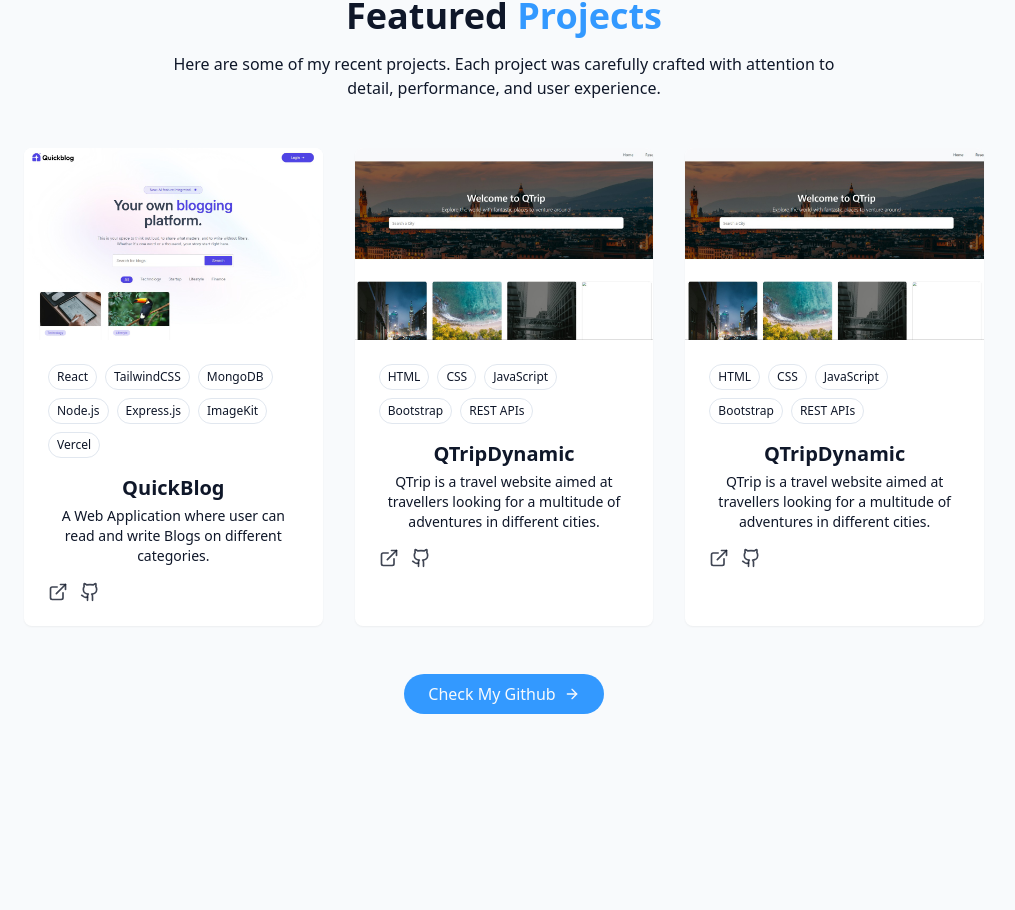
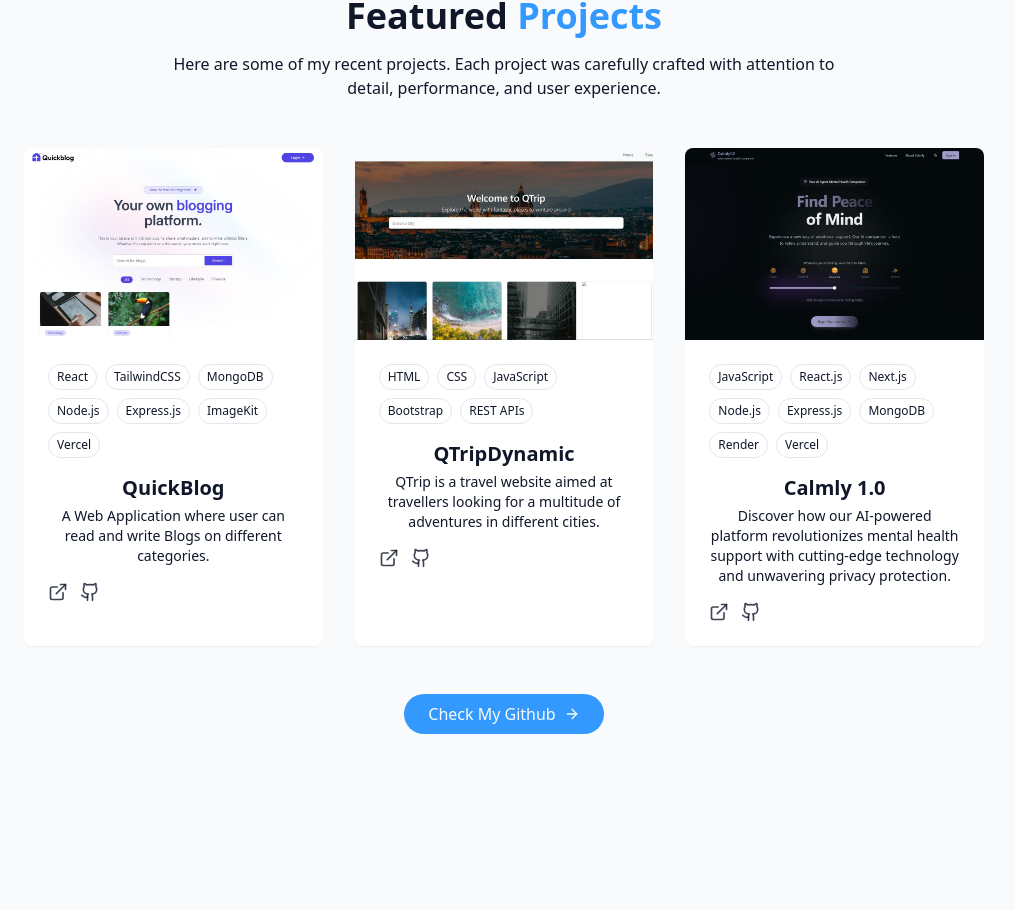
Before and after one commit to Shashankmangal1/Shashank_portfolio, a React (Vite) app: page / in a window 1280 px wide. Shown: the part 2710-3620 px from the top of the page, without its empty margins (136-1151 px from the left). Built offline with nearby package versions, Linux system fonts and the light colour scheme.

Commit message:
Added my 3rd project

```diff
--- a/src/components/ProjectsSection.jsx
+++ b/src/components/ProjectsSection.jsx
@@ -22,13 +22,13 @@ const projects = [
   },
   {
     id: 2,
-    title: "QTripDynamic",
+    title: "Calmly 1.0",
     description:
-      "QTrip is a travel website aimed at travellers looking for a multitude of adventures in different cities.",
-    image: "/projects/project2.png",
-    tags: ["HTML", "CSS", "JavaScript", "Bootstrap", "REST APIs"],
-    demoUrl: "https://qtrip-dynamic-nine-tau.vercel.app/",
-    githubUrl: "https://github.com/Shashankmangal1/QTripDynamic",
+      "Discover how our AI-powered platform revolutionizes mental health support with cutting-edge technology and unwavering privacy protection.",
+    image: "/projects/project3.png",
+    tags: ["JavaScript", "React.js", "Next.js", "Node.js", "Express.js", "MongoDB", "Render", "Vercel"],
+    demoUrl: "#",
+    githubUrl: "https://github.com/Shashankmangal1/Calmly1.0",
   }
 ];
 
```
Also changed, not shown: public/projects/Project3.png (added).
